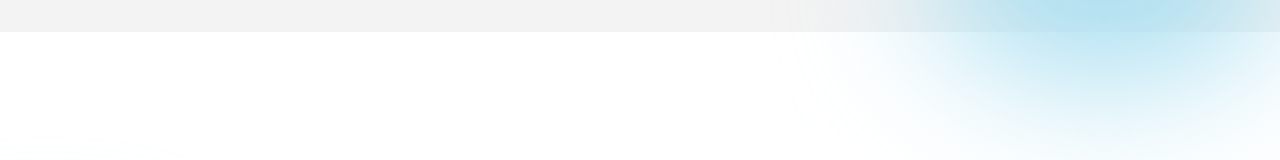
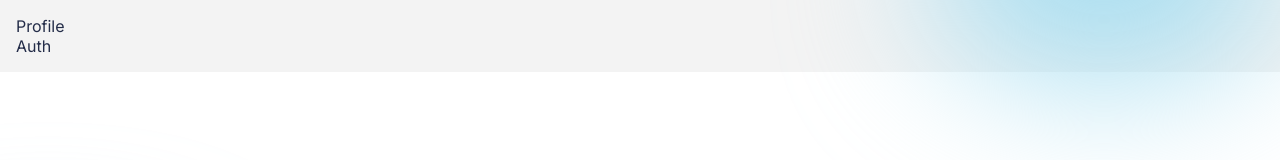
Before and after one commit to asiflhr/MERN-Social-Media-App, a React (Create React App) app: page / in a window 1280 px wide. Shown: the top 160 px of the page. Built offline with nearby package versions, Linux system fonts and the light colour scheme.

Commit message:
first commit

```diff
--- a/src/App.js
+++ b/src/App.js
@@ -1,9 +1,17 @@
 import "./App.css";
+import Auth from "./pages/Auth/Auth";
+import Home from "./pages/Home/Home";
+import Profile from "./pages/Profile/Profile";
+
 function App() {
   return (
     <div className="App">
-      <div className="blur" style={{top: '-18%', right: '0'}}></div>
-        <div className="blur" style={{top: "36%", left: '-8rem'}}></div>
+      <div className="blur" style={{ top: "-18%", right: "0" }}></div>
+      <div className="blur" style={{ top: "36%", left: "-8rem" }}></div>
+
+      <Home />
+      <Profile />
+      <Auth />
     </div>
   );
 }
--- /dev/null
+++ b/src/pages/Auth/Auth.jsx
@@ -0,0 +1,9 @@
+import React from 'react'
+
+const Auth = () => {
+  return (
+    <div>Auth</div>
+  )
+}
+
+export default Auth
--- /dev/null
+++ b/src/pages/Home/Home.jsx
@@ -0,0 +1,13 @@
+import React from "react";
+
+const Home = () => {
+  return (
+    <div className="Home">
+      <div className="profileSide"></div>
+      <div className="postSide"></div>
+      <div className="RightSide"></div>
+    </div>
+  );
+};
+
+export default Home;
--- /dev/null
+++ b/src/pages/Profile/Profile.jsx
@@ -0,0 +1,9 @@
+import React from 'react'
+
+const Profile = () => {
+  return (
+    <div>Profile</div>
+  )
+}
+
+export default Profile
```
Also changed, not shown: src/pages/Home/Home.css (added).
